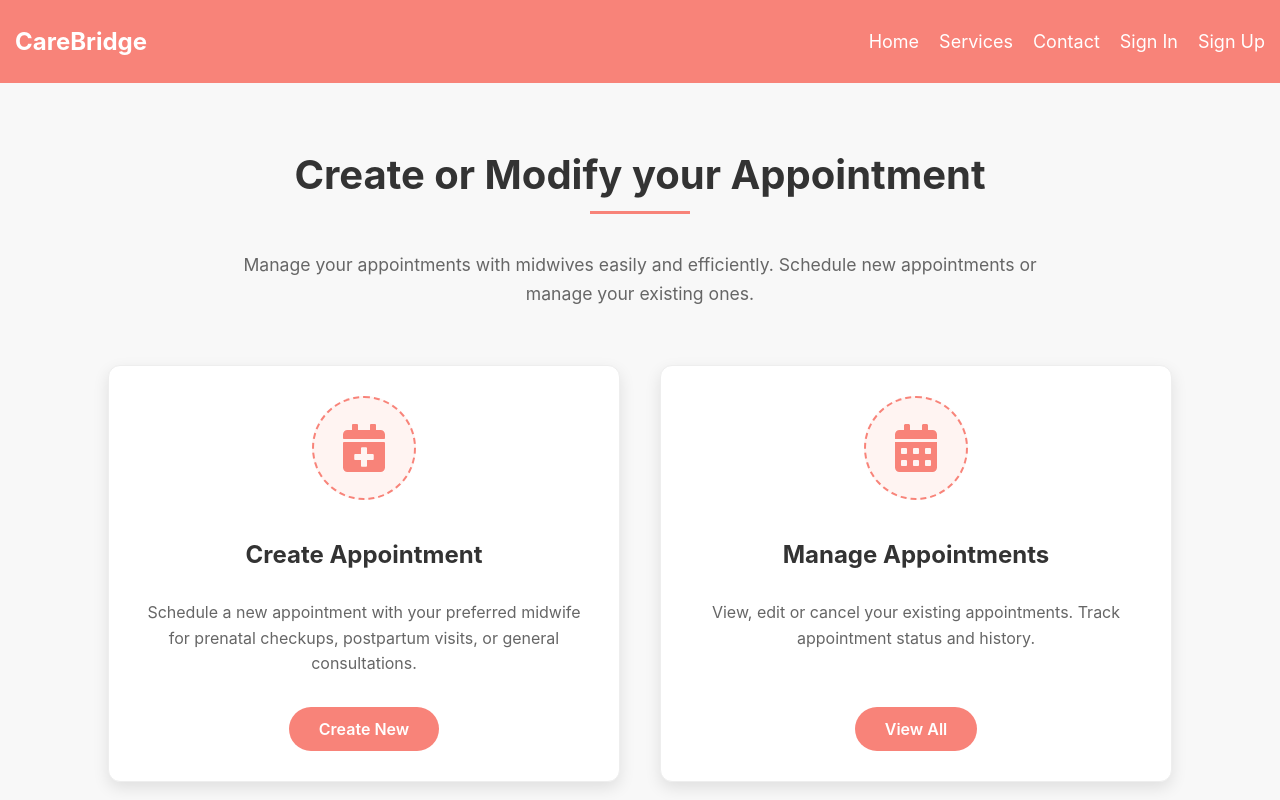
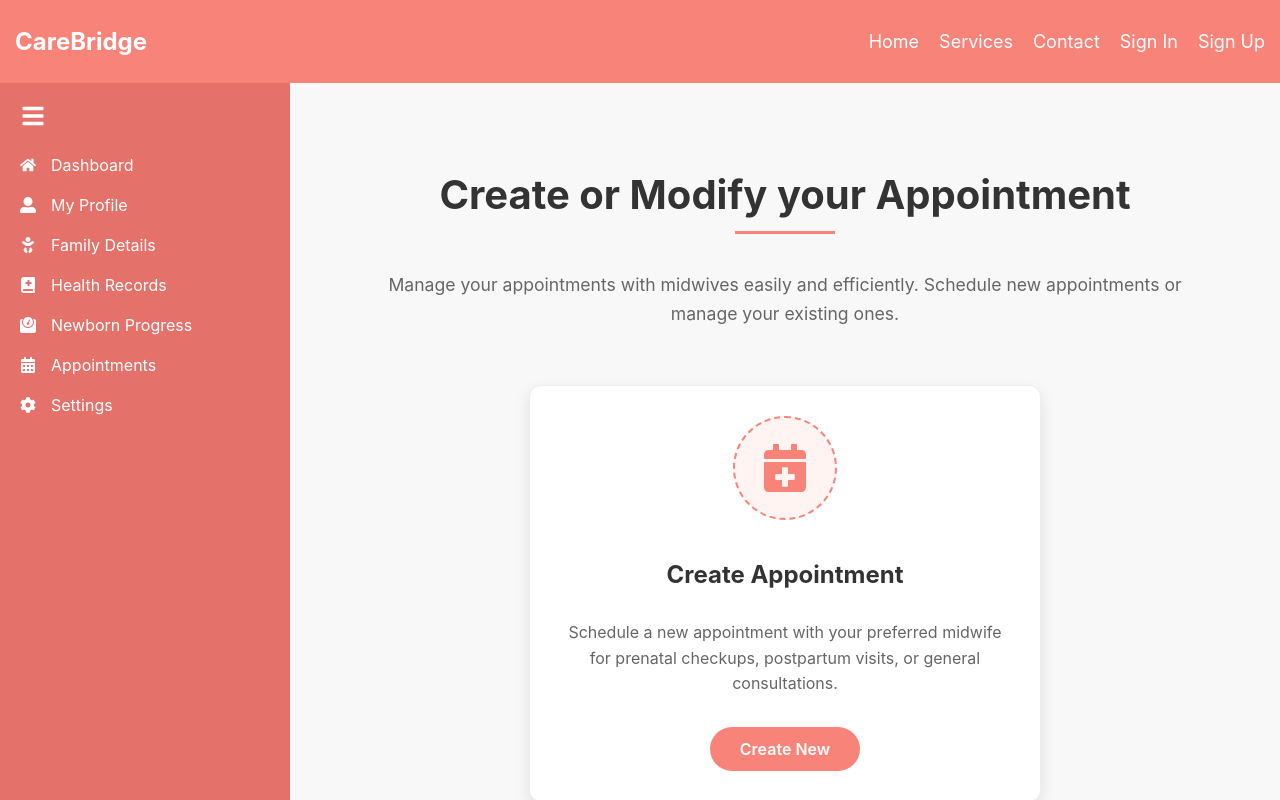
Before and after one commit to chamara2002/CareBridge, a React (Create React App) app in the folder client/: page /appointmenthub in a window 1280 px wide. Shown: the top 800 px of the page. Built offline with nearby package versions, Linux system fonts and the light colour scheme.

Commit message:
Added navigation and interconnected everything

```diff
--- a/client/src/Pages/AppointmentManagement/AppointmentHub.jsx
+++ b/client/src/Pages/AppointmentManagement/AppointmentHub.jsx
@@ -2,6 +2,7 @@ import { Link } from 'react-router-dom';
 import { FaCalendarPlus, FaCalendarAlt, FaUserMd } from 'react-icons/fa';
 import './AppointmentHub.css';
 import { useEffect, useState } from 'react';
+import MotherMenu from '../Mother/MotherMenu';
 
 const AppointmentHub = () => {
   const [userRole, setUserRole] = useState('');
@@ -13,6 +14,7 @@ const AppointmentHub = () => {
   }, []);
 
   return (
+    <MotherMenu>
     <div className="appointment-hub-container">
       <h1 className="hub-title">Create or Modify your Appointment</h1>
       <div className="hub-description">
@@ -88,6 +90,7 @@ const AppointmentHub = () => {
         )}
       </div>
     </div>
+    </MotherMenu>
   );
 };
 
--- a/client/src/Pages/AppointmentManagement/CreateAppointment.jsx
+++ b/client/src/Pages/AppointmentManagement/CreateAppointment.jsx
@@ -4,6 +4,7 @@ import axios from "axios";
 import { motion } from "framer-motion";
 import { jwtDecode } from "jwt-decode";
 import "./CreateAppointment.css";
+import MotherMenu from '../Mother/MotherMenu';
 
 const AppointmentForm = () => {
     const { register, handleSubmit, setValue, reset, formState: { errors, isValid } } = useForm({ mode: "onChange" });
@@ -90,6 +91,7 @@ const AppointmentForm = () => {
     };
 
     return (
+        <MotherMenu>
         <div className="appointment-container">
             <div className="appointment-form-container">
                 <h1 className="form-title">Book an Appointment</h1>
@@ -223,6 +225,7 @@ const AppointmentForm = () => {
                 </form>
             </div>
         </div>
+        </MotherMenu>
     );
 };
 
--- a/client/src/Pages/AppointmentManagement/ManageAppointment.jsx
+++ b/client/src/Pages/AppointmentManagement/ManageAppointment.jsx
@@ -8,6 +8,7 @@ import "./ManageAppointment.css";
 import jsPDF from 'jspdf';
 import 'jspdf-autotable';
 import autoTable from 'jspdf-autotable';
+import MotherMenu from "../Mother/MotherMenu";
 
 
 const ManageAppointments = () => {
@@ -160,6 +161,7 @@ const ManageAppointments = () => {
 
 
     return (
+        <MotherMenu>
         <div className="appointments-container">
             <div className="appointments-wrapper">
                 <h1 className="appointments-title">Manage Appointments</h1>
@@ -359,6 +361,7 @@ const ManageAppointments = () => {
                 )}
             </div>
         </div>
+        </MotherMenu>
     );
 };
 
--- a/client/src/Pages/AppointmentManagement/ManageAppointmentMidwife.jsx
+++ b/client/src/Pages/AppointmentManagement/ManageAppointmentMidwife.jsx
@@ -2,6 +2,7 @@ import { useEffect, useState } from "react";
 import Calendar from "react-calendar";
 import "react-calendar/dist/Calendar.css";
 import "./ManageAppointmentMidwife.css";
+import MidMenu from "../MidMenu";
 
 function ManageAppointmentMidwife() {
     const [date, setDate] = useState(new Date());
@@ -67,6 +68,7 @@ function ManageAppointmentMidwife() {
     };
 
     return (
+        <MidMenu>
         <div className="midwife-appointment-container">
             <div className="newborn-management">
                 <h2 className="section-title">Manage Appointments</h2>
@@ -169,6 +171,7 @@ function ManageAppointmentMidwife() {
                 </div>
             )}
         </div>
+        </MidMenu>
     );
 }
 
--- a/client/src/Pages/MidMenu.js
+++ b/client/src/Pages/MidMenu.js
@@ -21,7 +21,7 @@ const MidMenu = ({ children }) => {
           <li><FaUsers /> <Link to="/MidMothers">Mothers Management</Link></li>
           <li><FaBabyCarriage /> <Link to="/MidNewborns">Newborn Management</Link></li>
           <li><FaSyringe /> <Link to="/MidVac">Newborn Vaccination</Link></li>
-          <li><FaCalendarAlt /> {isOpen && 'Appointments'}</li>
+          <li><FaCalendarAlt /> {isOpen && <Link to="/AppointmentManagement">Appointments</Link>}</li>
           <li><FaEnvelope /> {isOpen && 'Messages'}</li>
           <li><FaUserMd /> {isOpen && 'Midwife Directory'}</li>
           <li><FaCog /> {isOpen && 'Settings'}</li>
--- a/client/src/Pages/Mother/MotherMenu.js
+++ b/client/src/Pages/Mother/MotherMenu.js
@@ -29,7 +29,7 @@ const MotherMenu = ({ children }) => {
           <li><FaBaby /> {isOpen && <Link to="/Mother/FamilyDetails">Family Details</Link>}</li>
           <li><FaBookMedical /> {isOpen && <Link to="/Mother/HealthRecords">Health Records</Link>}</li>
           <li><FaWeight /> {isOpen && <Link to="/Mother/NewbornProgress">Newborn Progress</Link>}</li>
-          <li><FaCalendarAlt /> {isOpen && <Link to="/Mother/Appointments">Appointments</Link>}</li>
+          <li><FaCalendarAlt /> {isOpen && <Link to="/appointmenthub">Appointments</Link>}</li>
           <li><FaCog /> {isOpen && <Link to="/Mother/Settings">Settings</Link>}</li>
         </ul>
       </div>
--- a/client/src/Pages/SignIn.js
+++ b/client/src/Pages/SignIn.js
@@ -2,7 +2,7 @@ import { useState } from "react";
 import { useNavigate } from "react-router-dom";
 import "./SignIn.css";
 
-const SignIn = ({ login }) => {
+const SignIn = () => {
   const [email, setEmail] = useState("");
   const [password, setPassword] = useState("");
   const [role, setRole] = useState("mother");
@@ -25,23 +25,9 @@ const SignIn = ({ login }) => {
         if (data.token) {
           localStorage.setItem("token", data.token);
           localStorage.setItem("userRole", role); // Store role
-          console.log(role)
           alert("Login successful");
 
-          // Call the login function from props
-          if (login) login();
-
-          // Route based on user role
-          switch (role) {
-            case "mother":
-              navigate("/appointmenthub");
-              break;
-            case "midwife":
-              navigate("/dashboard");
-              break;
-            default:
-              navigate("/dashboard");
-          }
+          navigate("/dashboard");
         } else {
           alert("Login failed: No token received");
         }
```
